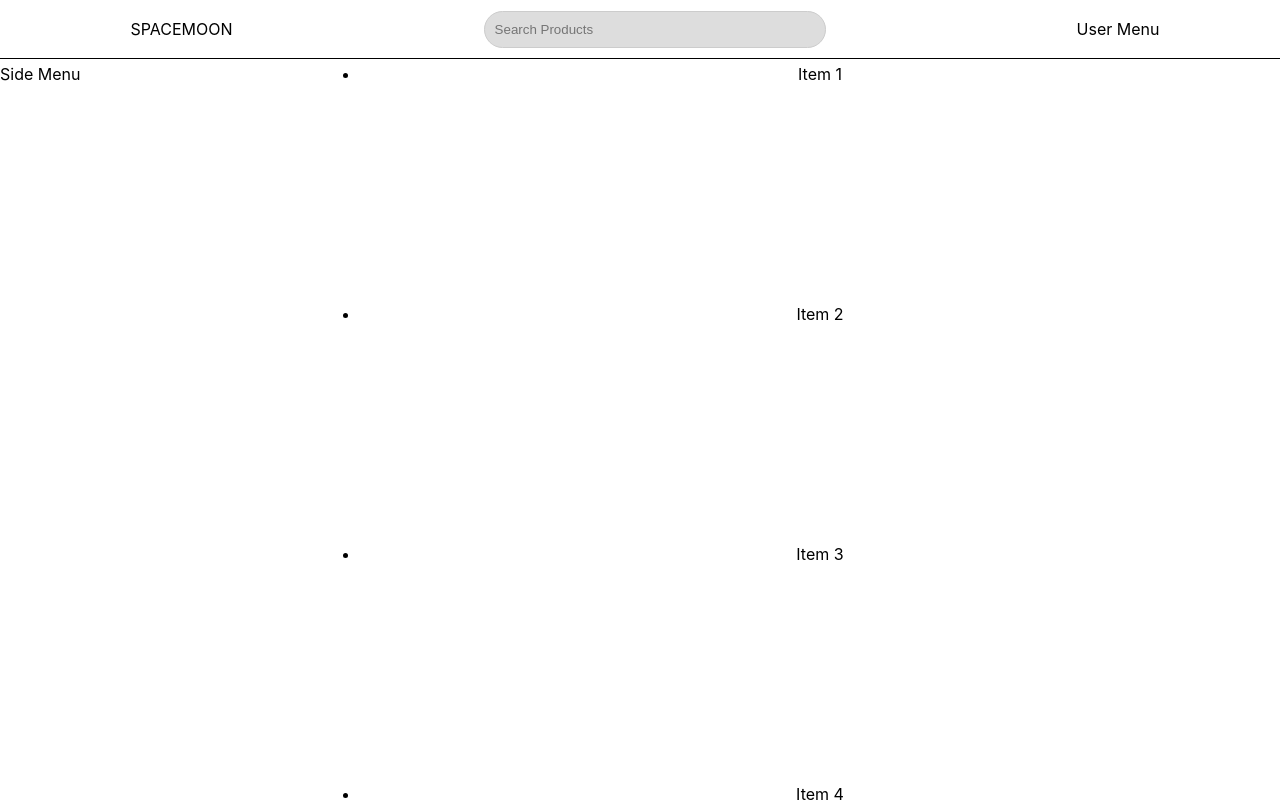
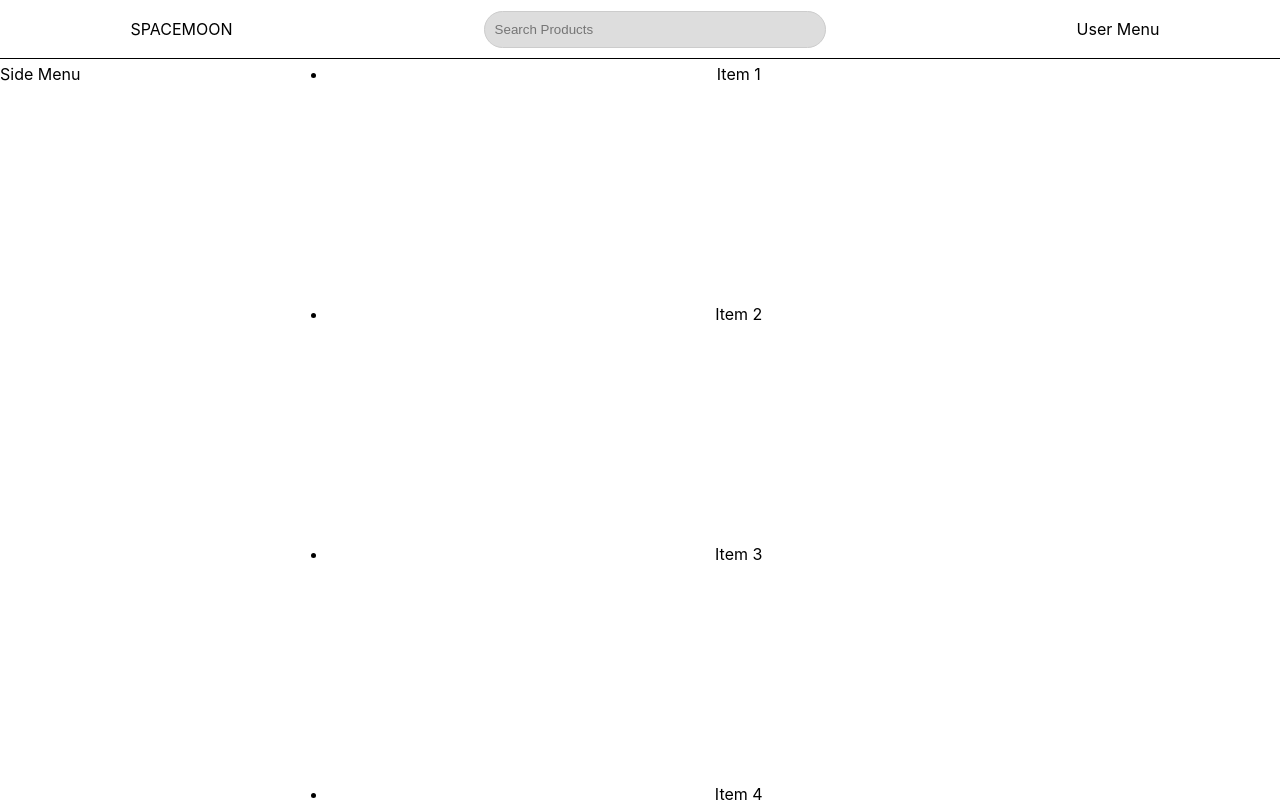
Before and after one commit to gamerpizza/spacemoon-frontend, a React (Create React App) app: page / in a window 1280 px wide. Shown: the top 802 px of the page. Built offline with nearby package versions, Linux system fonts and the light colour scheme.

Commit message:
feat: app max-width

```diff
--- a/src/App.css
+++ b/src/App.css
@@ -1,3 +1,7 @@
+.App{
+    max-width: 1150px;
+}
+
 .Header{
     display: flex;
     justify-content: space-around;
```
